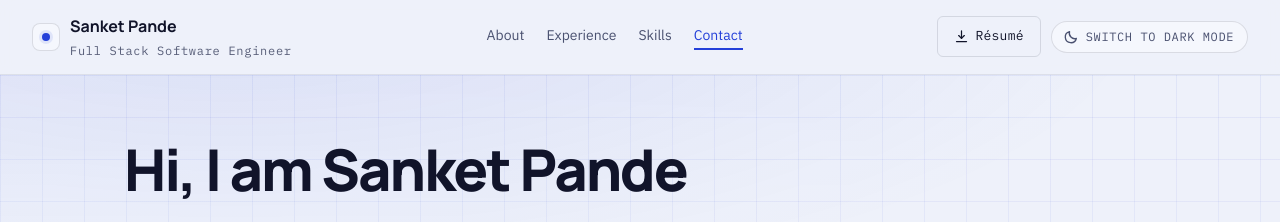
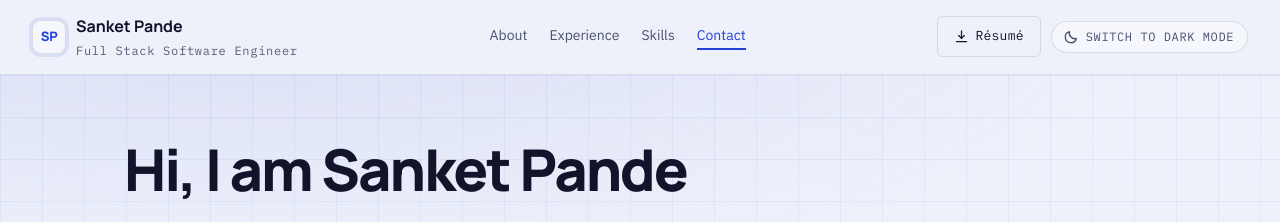
Before and after one commit to sanket-pande/portfolio, a React (Vite) app: page / in a window 1280 px wide. Shown: the top 222 px of the page. Built offline with nearby package versions, Linux system fonts and the light colour scheme.

Commit message:
feat: enhance Header component with brand navigation and updated styles for accessibility

```diff
--- a/src/components/Header/Header.module.css
+++ b/src/components/Header/Header.module.css
@@ -23,23 +23,28 @@
   gap: 10px;
 }
 
+/* monogram — a touch larger than the old dot's box so two letters sit in
+   it with room to breathe */
 .brandMark {
-  width: 28px;
-  height: 28px;
-  border-radius: 8px;
+  width: 34px;
+  height: 34px;
+  border-radius: 9px;
   background: var(--panel-2);
   border: 1px solid var(--line);
   display: grid;
   place-items: center;
   flex: 0 0 auto;
+  font-family: var(--font-display);
+  font-size: var(--ui-sm);
+  font-weight: 800;
+  letter-spacing: -0.02em;
+  line-height: 1;
+  color: var(--accent);
+  box-shadow: 0 0 0 3px var(--accent-glow);
+  transition: border-color 0.15s ease;
 }
-
-.brandMarkDot {
-  width: 8px;
-  height: 8px;
-  border-radius: 50%;
-  background: var(--accent);
-  box-shadow: 0 0 0 3px var(--accent-glow);
+@media (hover: hover) {
+  .brand:hover .brandMark { border-color: var(--accent); }
 }
 
 .brandText {
--- a/src/components/Header/Header.tsx
+++ b/src/components/Header/Header.tsx
@@ -1,5 +1,5 @@
-import { useEffect, useRef } from "react";
-import { Link, useLocation } from "react-router-dom";
+import { useEffect, useRef, type MouseEvent } from "react";
+import { Link, useLocation, useNavigate } from "react-router-dom";
 import type { Theme } from "../../hooks/useTheme";
 import ThemeToggle from "../ThemeToggle/ThemeToggle";
 import Button from "../Button/Button";
@@ -16,6 +16,13 @@ const SECTION_LINKS = [
   { href: "#contact", label: "Contact" },
 ];
 
+/** "Sanket Pande" → "SP". Derived, so it can never disagree with the name. */
+const INITIALS = profile.name
+  .split(/\s+/)
+  .map((word) => word[0])
+  .join("")
+  .toUpperCase();
+
 /** Section ids the spy tracks, in document order. */
 const SPY_IDS = ["about", "experience", "skills", "contact"] as const;
 
@@ -29,6 +36,30 @@ export default function Header({ theme, onToggleTheme }: HeaderProps) {
   const onHome = pathname === "/";
   const activeId = useScrollSpy(SPY_IDS);
   const headerRef = useRef<HTMLElement>(null);
+  const navigate = useNavigate();
+
+  // The brand always takes you to the top of the home page. A plain
+  // <Link to="/"> can't: on the home page it's a no-op (you're already
+  // there), and React Router doesn't reset scroll on navigation, so coming
+  // back from /components you'd land wherever you'd scrolled to.
+  const goToTop = (event: MouseEvent<HTMLAnchorElement>) => {
+    // leave cmd/ctrl/shift/middle-click alone — "open in new tab" still works
+    if (event.defaultPrevented || event.button !== 0) return;
+    if (event.metaKey || event.ctrlKey || event.shiftKey || event.altKey) return;
+    event.preventDefault();
+
+    if (onHome) {
+      // drop any #section from the URL so it matches where you've landed
+      if (window.location.hash) navigate("/", { replace: true });
+      // no behavior given → follows html's scroll-behavior: smooth, and
+      // becomes an instant jump under prefers-reduced-motion
+      window.scrollTo({ top: 0 });
+    } else {
+      navigate("/");
+      // a different page is appearing — jump, don't glide down from nowhere
+      window.scrollTo({ top: 0, behavior: "instant" });
+    }
+  };
 
   // The header's height changes with viewport width (the nav drops to a
   // second row, the toggle label reflows) and with the user's own font
@@ -55,9 +86,9 @@ export default function Header({ theme, onToggleTheme }: HeaderProps) {
   return (
     <header ref={headerRef} className={styles.header}>
       <div className={styles.inner}>
-        <Link to="/#" className={styles.brand}>
+        <Link to="/" className={styles.brand} onClick={goToTop}>
           <span className={styles.brandMark} aria-hidden="true">
-            <span className={styles.brandMarkDot} />
+            {INITIALS}
           </span>
           <span className={styles.brandText}>
             {profile.name}
```
